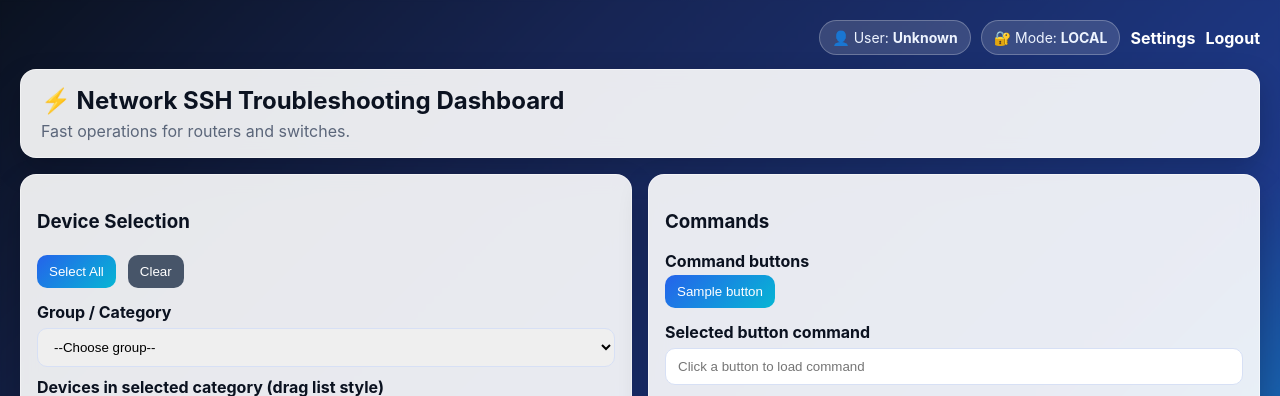
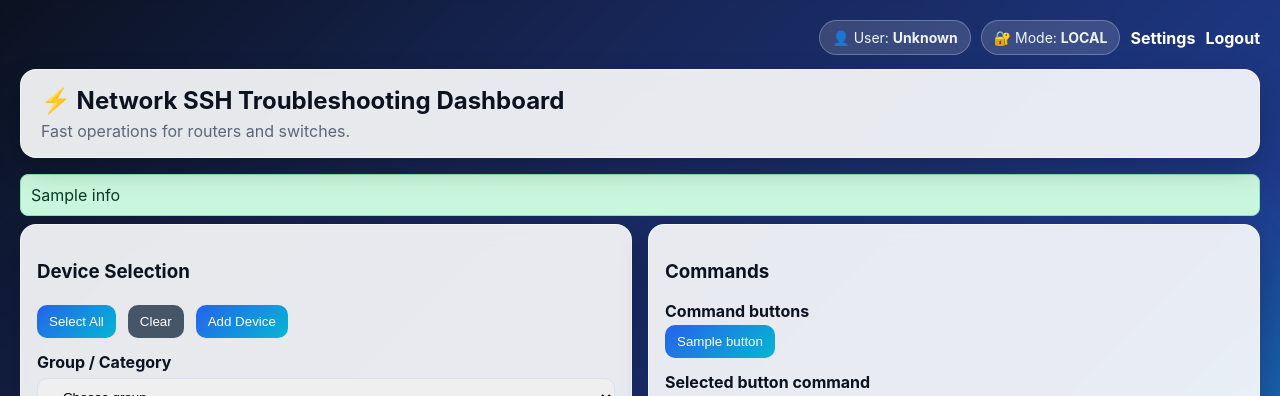
Before and after one commit to Shzari/Shzari, a Flask app: template templates/dashboard.html in a window 1280 px wide. Shown: the top 396 px of the page. Run offline with Flask 3, Linux system fonts and the light colour scheme; the template is opened without the code that fills it: most values are stand-ins (such as "Sample title", 1, 10 or a date in 2020).

Commit message:
Add device popup with duplicate checks and category selection

```diff
--- a/app.py
+++ b/app.py
@@ -458,7 +458,51 @@ def dashboard() -> Any:
 
     devices = load_devices()
     groups = grouped_devices(devices)
-    return render_template("dashboard.html", devices=devices, groups=groups, buttons=get_buttons())
+    info = session.pop("dashboard_info", "")
+    error = session.pop("dashboard_error", "")
+    return render_template(
+        "dashboard.html",
+        devices=devices,
+        groups=groups,
+        buttons=get_buttons(),
+        info=info,
+        error=error,
+    )
+
+
+@app.route("/devices", methods=["POST"])
+def add_device() -> Any:
+    if "creds" not in session:
+        return redirect(url_for("login"))
+
+    hostname = request.form.get("hostname", "").strip()
+    ip_address = request.form.get("ip_address", "").strip()
+    selected_categories = [c.strip() for c in request.form.getlist("new_device_categories") if c.strip()]
+
+    if not hostname or not ip_address:
+        session["dashboard_error"] = "Hostname and IP address are required."
+        return redirect(url_for("dashboard"))
+
+    devices = load_devices()
+    if any(str(device.get("name", "")).strip().lower() == hostname.lower() for device in devices):
+        session["dashboard_error"] = "Duplicate hostname is not allowed."
+        return redirect(url_for("dashboard"))
+
+    if any(str(device.get("host", "")).strip() == ip_address for device in devices):
+        session["dashboard_error"] = "Duplicate IP address is not allowed."
+        return redirect(url_for("dashboard"))
+
+    devices.append(
+        {
+            "name": hostname,
+            "host": ip_address,
+            "port": 22,
+            "groups": selected_categories,
+        }
+    )
+    save_devices(devices)
+    session["dashboard_info"] = f"Device '{hostname}' added successfully."
+    return redirect(url_for("dashboard"))
 
 
 @app.route("/categories", methods=["POST"])
--- a/static/style.css
+++ b/static/style.css
@@ -165,3 +165,19 @@ pre { background:#0f172a; color:#e2e8f0; padding:12px; border-radius:8px; white-
   padding: 6px;
   border-bottom: 1px dashed #dbe4ff;
 }
+
+.device-modal {
+  border: none;
+  border-radius: 14px;
+  max-width: 520px;
+  width: 92%;
+  padding: 0;
+  box-shadow: 0 30px 60px rgba(0,0,0,.35);
+}
+.device-modal::backdrop {
+  background: rgba(0, 0, 0, 0.45);
+}
+.device-modal form {
+  padding: 16px;
+  background: #ffffff;
+}
--- a/templates/dashboard.html
+++ b/templates/dashboard.html
@@ -65,6 +65,20 @@
       document.getElementById('manual_command').value = '';
     }
 
+    function openAddDeviceModal() {
+      const modal = document.getElementById('addDeviceModal');
+      if (modal && modal.showModal) {
+        modal.showModal();
+      }
+    }
+
+    function closeAddDeviceModal() {
+      const modal = document.getElementById('addDeviceModal');
+      if (modal && modal.close) {
+        modal.close();
+      }
+    }
+
     function handleRunSubmit() {
       syncCheckboxesFromDragList();
       const form = document.getElementById('runForm');
@@ -99,12 +113,16 @@
     <p>Fast operations for routers and switches.</p>
   </div>
 
+  {% if info %}<div class="info">{{ info }}</div>{% endif %}
+  {% if error %}<div class="error">{{ error }}</div>{% endif %}
+
   <div class="grid">
     <div class="card glass">
       <h3>Device Selection</h3>
       <div class="action-row">
         <button class="btn" type="button" onclick="selectAllDevices()">Select All</button>
         <button class="btn ghost" type="button" onclick="clearDevices()">Clear</button>
+        <button class="btn" type="button" onclick="openAddDeviceModal()">Add Device</button>
       </div>
       <label>Group / Category</label>
       <select id="groupSelect" onchange="selectGroup()">
@@ -210,5 +228,28 @@
       </details>
     </div>
   </div>
+
+  <dialog id="addDeviceModal" class="device-modal">
+    <form method="post" action="{{ url_for('add_device') }}">
+      <h3>Add Device</h3>
+      <label>Hostname</label>
+      <input name="hostname" type="text" required placeholder="e.g., branch-rtr-02">
+
+      <label>IP Address</label>
+      <input name="ip_address" type="text" required placeholder="e.g., 10.20.30.40">
+
+      <label>Select Categories (drag-list)</label>
+      <select class="drag-list" name="new_device_categories" multiple size="6">
+        {% for grp in groups.keys() %}
+          <option value="{{ grp }}">{{ grp }}</option>
+        {% endfor %}
+      </select>
+
+      <div class="action-row">
+        <button class="btn" type="submit">Save Device</button>
+        <button class="btn ghost" type="button" onclick="closeAddDeviceModal()">Cancel</button>
+      </div>
+    </form>
+  </dialog>
 </body>
 </html>
```
Also changed, not shown: README.md.
